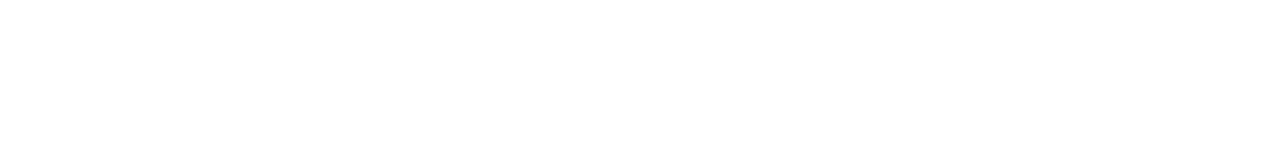
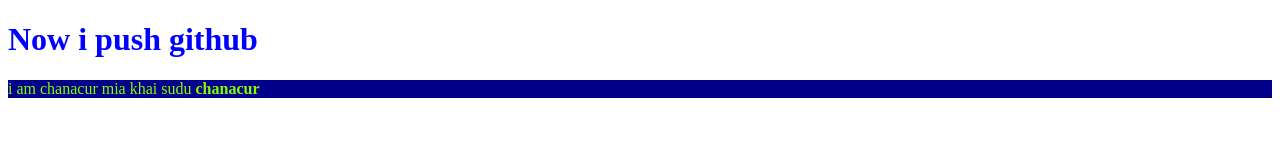
Before and after one commit to hasib9-99/my-first-repo, a plain HTML site: page index.html in a window 1280 px wide. Drawn offline with Linux system fonts and the light colour scheme.

Commit message:
added heder

```diff
--- a/index.html
+++ b/index.html
@@ -5,8 +5,13 @@
     <meta http-equiv="X-UA-Compatible" content="IE=edge">
     <meta name="viewport" content="width=device-width, initial-scale=1.0">
     <title>my first repo</title>
+    <link rel="stylesheet" href="style.css">
 </head>
 <body>
+     <h1>Now i push github</h1>
+     <p>i am chanacur mia khai sudu <b>chanacur</b></p>
+
+
 
 </body>
 </html>
--- /dev/null
+++ b/style.css
@@ -0,0 +1,8 @@
+h1{
+    color: blue;
+}
+p{
+    color: chartreuse;
+    text-align: justify;
+    background-color: darkblue;
+}
```
